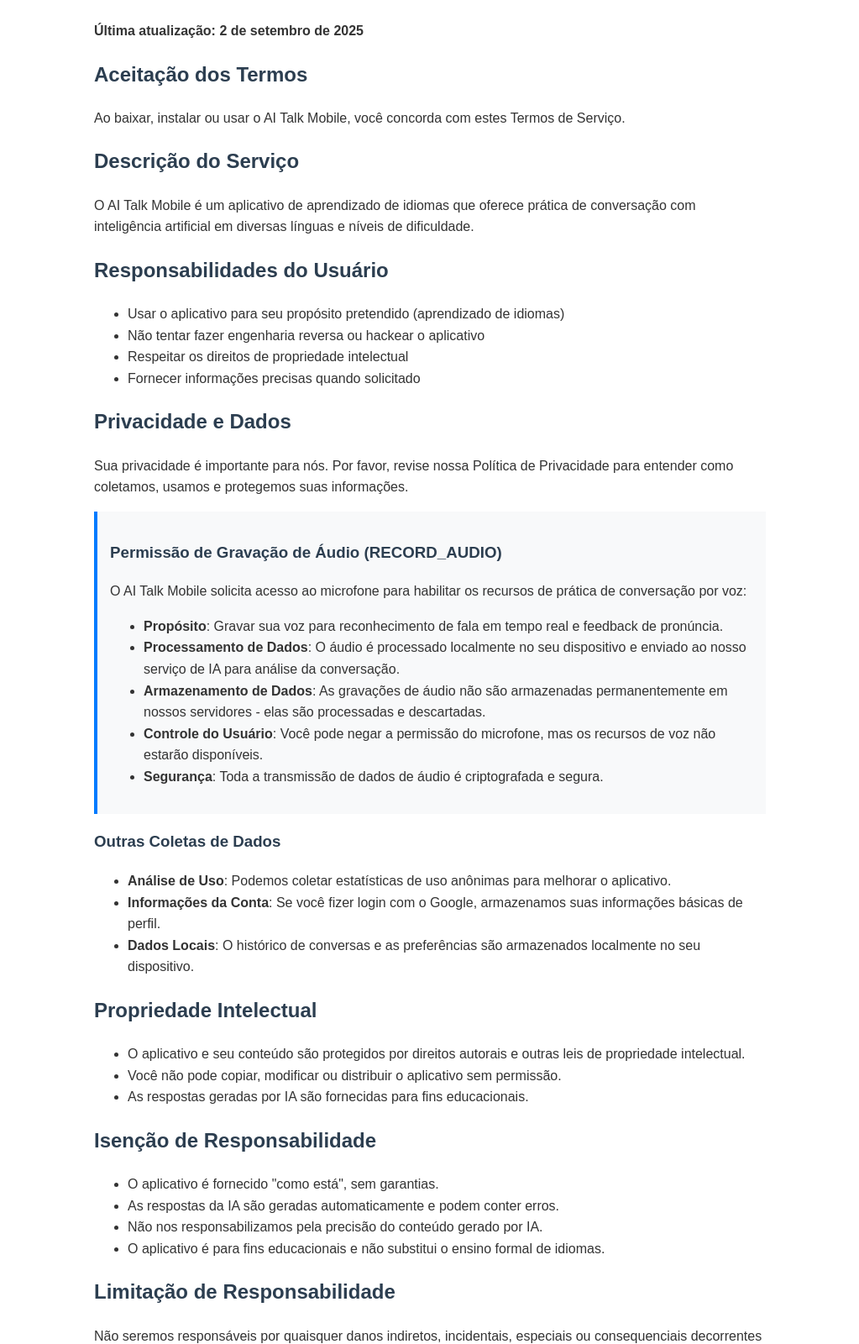
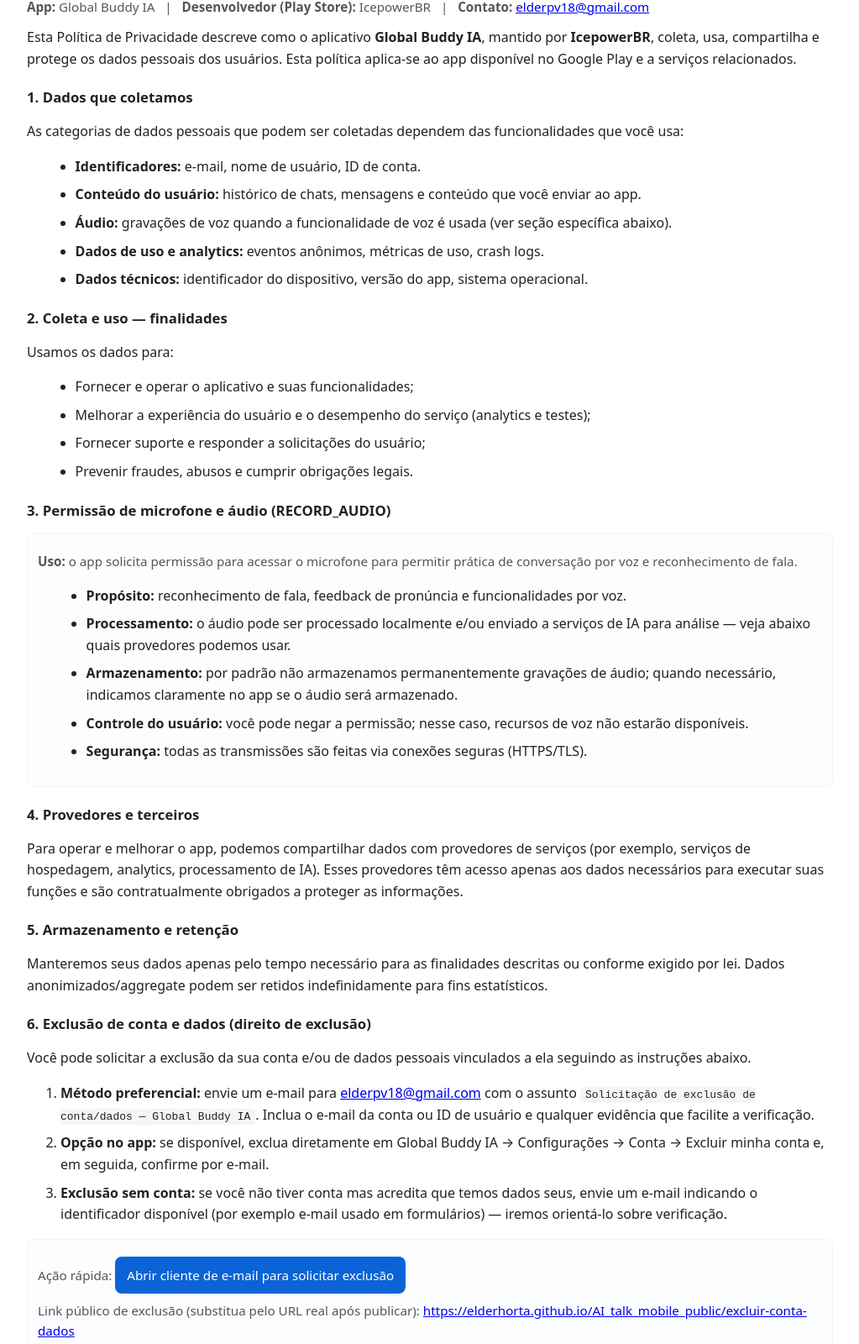
Before and after one commit to ElderHorta/AI_talk_mobile_public, a plain HTML site: page docs/index.html in a window 1280 px wide. Shown: the part 90-1690 px from the top of the page at 84% size, without its empty margins (128-1151 px from the left). Drawn offline with Linux system fonts and the light colour scheme.

Commit message:
Update index.html

```diff
--- a/docs/index.html
+++ b/docs/index.html
@@ -1,94 +1,120 @@
-<!DOCTYPE html>
+<!doctype html>
 <html lang="pt-BR">
 <head>
-    <meta charset="UTF-8">
-    <meta name="viewport" content="width=device-width, initial-scale=1.0">
-    <title>Termos de Serviço - AI Talk Mobile</title>
-    <style>
-        body {
-            font-family: Arial, sans-serif;
-            line-height: 1.6;
-            max-width: 800px;
-            margin: 0 auto;
-            padding: 20px;
-            color: #333;
-        }
-        h1, h2, h3 {
-            color: #2c3e50;
-        }
-        .highlight {
-            background-color: #f8f9fa;
-            padding: 15px;
-            border-left: 4px solid #007bff;
-            margin: 15px 0;
-        }
-    </style>
+  <meta charset="utf-8" />
+  <meta name="viewport" content="width=device-width,initial-scale=1" />
+  <title>Política de Privacidade — Global Buddy IA (IcepowerBR)</title>
+  <meta name="robots" content="noindex, nofollow" />
+  <style>
+    :root{--maxw:960px;--muted:#555;--accent:#0b63d6}
+    body{
+      font-family: system-ui, -apple-system, "Segoe UI", Roboto, "Helvetica Neue", Arial, sans-serif;
+      color:#222; line-height:1.6; margin:24px auto; padding:18px; max-width:var(--maxw);
+    }
+    h1{font-size:1.4rem;margin:0 0 6px}
+    h2{font-size:1.05rem;margin-top:20px}
+    p, li{margin:0.5rem 0}
+    ul{margin-left:1.1rem}
+    .muted{color:var(--muted);font-size:0.95rem}
+    .box{background:#fbfdff;border:1px solid #eef4ff;padding:12px;border-radius:8px}
+    a.button{display:inline-block;padding:10px 14px;background:var(--accent);color:#fff;text-decoration:none;border-radius:8px}
+    footer{margin-top:28px;font-size:0.95rem;color:var(--muted);border-top:1px solid #eee;padding-top:12px}
+    code{background:#f5f5f5;padding:2px 6px;border-radius:4px}
+    .meta{font-size:0.95rem;color:var(--muted);margin-bottom:12px}
+    @media (max-width:520px){body{padding:14px}}
+  </style>
+  <script>
+    function openEmail() {
+      const subject = encodeURIComponent("Solicitação de exclusão de conta/dados — Global Buddy IA");
+      const body = encodeURIComponent(
+        "Por favor, informe:\n\n- Tipo de solicitação: (ex.: excluir conta / excluir apenas dados)\n- E-mail da conta ou ID de usuário:\n- Captura(s) de tela (se aplicável):\n- Observação (opcional):\n\nConfirmo que sou o titular da conta ou tenho autorização."
+      );
+      window.location.href = "mailto:elderpv18@gmail.com?subject=" + subject + "&body=" + body;
+    }
+  </script>
 </head>
 <body>
-    <h1>Termos de Serviço - AI Talk Mobile</h1>
-    <p><strong>Última atualização: 2 de setembro de 2025</strong></p>
+  <header>
+    <h1>Política de Privacidade — Global Buddy IA</h1>
+    <p class="meta"><strong>App:</strong> Global Buddy IA &nbsp;&nbsp;|&nbsp;&nbsp; <strong>Desenvolvedor (Play Store):</strong> IcepowerBR &nbsp;&nbsp;|&nbsp;&nbsp; <strong>Contato:</strong> <a href="mailto:elderpv18@gmail.com">elderpv18@gmail.com</a></p>
+  </header>
 
-    <h2>Aceitação dos Termos</h2>
-    <p>Ao baixar, instalar ou usar o AI Talk Mobile, você concorda com estes Termos de Serviço.</p>
+  <section>
+    <p>Esta Política de Privacidade descreve como o aplicativo <strong>Global Buddy IA</strong>, mantido por <strong>IcepowerBR</strong>, coleta, usa, compartilha e protege os dados pessoais dos usuários. Esta política aplica-se ao app disponível no Google Play e a serviços relacionados.</p>
+  </section>
 
-    <h2>Descrição do Serviço</h2>
-    <p>O AI Talk Mobile é um aplicativo de aprendizado de idiomas que oferece prática de conversação com inteligência artificial em diversas línguas e níveis de dificuldade.</p>
+  <h2>1. Dados que coletamos</h2>
+  <p>As categorias de dados pessoais que podem ser coletadas dependem das funcionalidades que você usa:</p>
+  <ul>
+    <li><strong>Identificadores:</strong> e-mail, nome de usuário, ID de conta.</li>
+    <li><strong>Conteúdo do usuário:</strong> histórico de chats, mensagens e conteúdo que você enviar ao app.</li>
+    <li><strong>Áudio:</strong> gravações de voz quando a funcionalidade de voz é usada (ver seção específica abaixo).</li>
+    <li><strong>Dados de uso e analytics:</strong> eventos anônimos, métricas de uso, crash logs.</li>
+    <li><strong>Dados técnicos:</strong> identificador do dispositivo, versão do app, sistema operacional.</li>
+  </ul>
 
-    <h2>Responsabilidades do Usuário</h2>
+  <h2>2. Coleta e uso — finalidades</h2>
+  <p>Usamos os dados para:</p>
+  <ul>
+    <li>Fornecer e operar o aplicativo e suas funcionalidades;</li>
+    <li>Melhorar a experiência do usuário e o desempenho do serviço (analytics e testes);</li>
+    <li>Fornecer suporte e responder a solicitações do usuário;</li>
+    <li>Prevenir fraudes, abusos e cumprir obrigações legais.</li>
+  </ul>
+
+  <h2>3. Permissão de microfone e áudio (RECORD_AUDIO)</h2>
+  <div class="box">
+    <p class="muted"><strong>Uso:</strong> o app solicita permissão para acessar o microfone para permitir prática de conversação por voz e reconhecimento de fala.</p>
     <ul>
-        <li>Usar o aplicativo para seu propósito pretendido (aprendizado de idiomas)</li>
-        <li>Não tentar fazer engenharia reversa ou hackear o aplicativo</li>
-        <li>Respeitar os direitos de propriedade intelectual</li>
-        <li>Fornecer informações precisas quando solicitado</li>
+      <li><strong>Propósito:</strong> reconhecimento de fala, feedback de pronúncia e funcionalidades por voz.</li>
+      <li><strong>Processamento:</strong> o áudio pode ser processado localmente e/ou enviado a serviços de IA para análise — veja abaixo quais provedores podemos usar.</li>
+      <li><strong>Armazenamento:</strong> por padrão não armazenamos permanentemente gravações de áudio; quando necessário, indicamos claramente no app se o áudio será armazenado.</li>
+      <li><strong>Controle do usuário:</strong> você pode negar a permissão; nesse caso, recursos de voz não estarão disponíveis.</li>
+      <li><strong>Segurança:</strong> todas as transmissões são feitas via conexões seguras (HTTPS/TLS).</li>
     </ul>
+  </div>
 
-    <h2>Privacidade e Dados</h2>
-    <p>Sua privacidade é importante para nós. Por favor, revise nossa Política de Privacidade para entender como coletamos, usamos e protegemos suas informações.</p>
+  <h2>4. Provedores e terceiros</h2>
+  <p>Para operar e melhorar o app, podemos compartilhar dados com provedores de serviços (por exemplo, serviços de hospedagem, analytics, processamento de IA). Esses provedores têm acesso apenas aos dados necessários para executar suas funções e são contratualmente obrigados a proteger as informações.</p>
 
-    <div class="highlight">
-        <h3>Permissão de Gravação de Áudio (RECORD_AUDIO)</h3>
-        <p>O AI Talk Mobile solicita acesso ao microfone para habilitar os recursos de prática de conversação por voz:</p>
-        <ul>
-            <li><strong>Propósito</strong>: Gravar sua voz para reconhecimento de fala em tempo real e feedback de pronúncia.</li>
-            <li><strong>Processamento de Dados</strong>: O áudio é processado localmente no seu dispositivo e enviado ao nosso serviço de IA para análise da conversação.</li>
-            <li><strong>Armazenamento de Dados</strong>: As gravações de áudio não são armazenadas permanentemente em nossos servidores - elas são processadas e descartadas.</li>
-            <li><strong>Controle do Usuário</strong>: Você pode negar a permissão do microfone, mas os recursos de voz não estarão disponíveis.</li>
-            <li><strong>Segurança</strong>: Toda a transmissão de dados de áudio é criptografada e segura.</li>
-        </ul>
-    </div>
+  <h2>5. Armazenamento e retenção</h2>
+  <p>Manteremos seus dados apenas pelo tempo necessário para as finalidades descritas ou conforme exigido por lei. Dados anonimizados/aggregate podem ser retidos indefinidamente para fins estatísticos.</p>
 
-    <h3>Outras Coletas de Dados</h3>
-    <ul>
-        <li><strong>Análise de Uso</strong>: Podemos coletar estatísticas de uso anônimas para melhorar o aplicativo.</li>
-        <li><strong>Informações da Conta</strong>: Se você fizer login com o Google, armazenamos suas informações básicas de perfil.</li>
-        <li><strong>Dados Locais</strong>: O histórico de conversas e as preferências são armazenados localmente no seu dispositivo.</li>
-    </ul>
+  <h2>6. Exclusão de conta e dados (direito de exclusão)</h2>
+  <p>Você pode solicitar a exclusão da sua conta e/ou de dados pessoais vinculados a ela seguindo as instruções abaixo.</p>
+  <ol>
+    <li><strong>Método preferencial:</strong> envie um e-mail para <a href="mailto:elderpv18@gmail.com">elderpv18@gmail.com</a> com o assunto <code>Solicitação de exclusão de conta/dados — Global Buddy IA</code>. Inclua o e-mail da conta ou ID de usuário e qualquer evidência que facilite a verificação.</li>
+    <li><strong>Opção no app:</strong> se disponível, exclua diretamente em Global Buddy IA → Configurações → Conta → Excluir minha conta e, em seguida, confirme por e-mail.</li>
+    <li><strong>Exclusão sem conta:</strong> se você não tiver conta mas acredita que temos dados seus, envie um e-mail indicando o identificador disponível (por exemplo e-mail usado em formulários) — iremos orientá-lo sobre verificação.</li>
+  </ol>
 
-    <h2>Propriedade Intelectual</h2>
-    <ul>
-        <li>O aplicativo e seu conteúdo são protegidos por direitos autorais e outras leis de propriedade intelectual.</li>
-        <li>Você não pode copiar, modificar ou distribuir o aplicativo sem permissão.</li>
-        <li>As respostas geradas por IA são fornecidas para fins educacionais.</li>
-    </ul>
+  <div style="margin-top:8px" class="box">
+    <p class="muted">Ação rápida: <a class="button" href="javascript:void(0)" onclick="openEmail()">Abrir cliente de e-mail para solicitar exclusão</a></p>
+    <p class="muted" style="margin-top:8px">Link público de exclusão (substitua pelo URL real após publicar): <a href="https://elderhorta.github.io/AI_talk_mobile_public/excluir-conta-dados" target="_blank" rel="noopener">https://elderhorta.github.io/AI_talk_mobile_public/excluir-conta-dados</a></p>
+    <!-- Substitua o link acima pelo URL final da sua página de exclusão, se diferente -->
+  </div>
 
-    <h2>Isenção de Responsabilidade</h2>
-    <ul>
-        <li>O aplicativo é fornecido "como está", sem garantias.</li>
-        <li>As respostas da IA são geradas automaticamente e podem conter erros.</li>
-        <li>Não nos responsabilizamos pela precisão do conteúdo gerado por IA.</li>
-        <li>O aplicativo é para fins educacionais e não substitui o ensino formal de idiomas.</li>
-    </ul>
+  <h2>7. Direitos do usuário</h2>
+  <p>Conforme aplicável na sua jurisdição, você pode ter direitos de acesso, retificação, exclusão, portabilidade e objeção ao processamento de dados. Para exercer esses direitos, envie solicitação para <a href="mailto:elderpv18@gmail.com">elderpv18@gmail.com</a>. Responderemos conforme exigido por lei.</p>
 
-    <h2>Limitação de Responsabilidade</h2>
-    <p>Não seremos responsáveis por quaisquer danos indiretos, incidentais, especiais ou consequenciais decorrentes do seu uso do aplicativo.</p>
+  <h2>8. Segurança</h2>
+  <p>Adotamos medidas técnicas e organizacionais razoáveis para proteger os dados. Apesar disso, nenhum sistema é totalmente invulnerável; não podemos garantir segurança absoluta.</p>
 
-    <h2>Modificações</h2>
-    <p>Reservamo-nos o direito de modificar estes termos a qualquer momento. O uso contínuo do aplicativo constitui a aceitação dos termos modificados.</p>
+  <h2>9. Alterações nesta Política</h2>
+  <p>Podemos atualizar esta Política de Privacidade. Publicaremos a data da <strong>última atualização</strong> abaixo e, quando apropriado, notificaremos usuários ativos.</p>
 
-    <h2>Rescisão</h2>
-    <p>Podemos rescindir ou suspender seu acesso ao aplicativo a qualquer momento por violação destes termos.</p>
+  <section style="margin-top:14px">
+    <p class="muted"><strong>Data da última atualização:</strong> 27 de outubro de 2025</p>
+    <p class="muted"><strong>Contato para questões e solicitações de dados:</strong> <a href="mailto:elderpv18@gmail.com">elderpv18@gmail.com</a></p>
+  </section>
 
-    <h2>Informações de Contato</h2>
-    <p>Para perguntas sobre estes Termos de Serviço, entre em contato conosco em: elderpv18@gmail.com</p>
+  <section style="margin-top:18px">
+    <h2>Informações de referência</h2>
+    <p class="muted">Esta página é mantida por <strong>IcepowerBR</strong>, desenvolvedor do app <strong>Global Buddy IA</strong>, disponível no Google Play. Se você publicou o app com um nome diferente no Play Console, atualize este documento para refletir exatamente o nome exibido no Play Store.</p>
+  </section>
+
+  <footer>
+    <p class="muted">Observação técnica: publique esta página em HTTPS no domínio que você declarou no Play Console (por exemplo, o GitHub Pages que você já usa) para garantir consistência entre os links da Privacy Policy, da página de exclusão e do domínio listado no Console.</p>
+  </footer>
 </body>
 </html>
```
